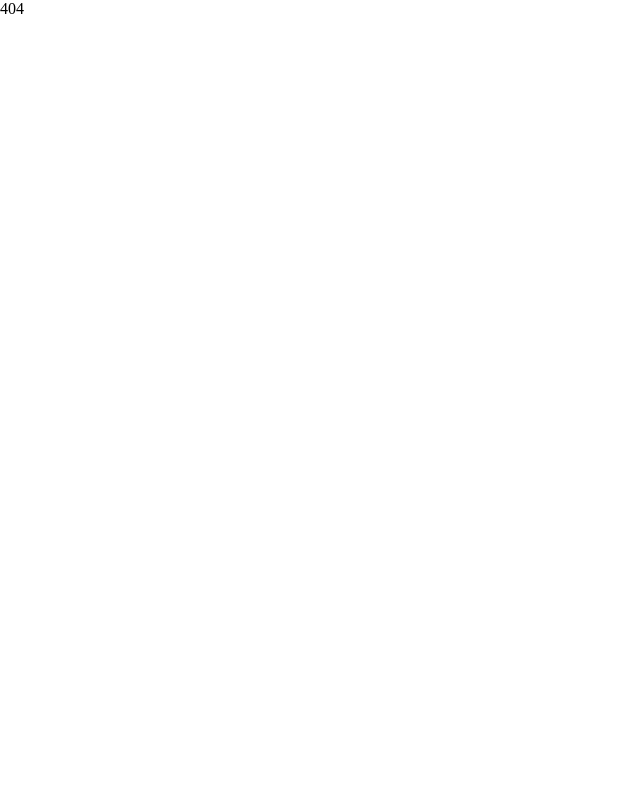
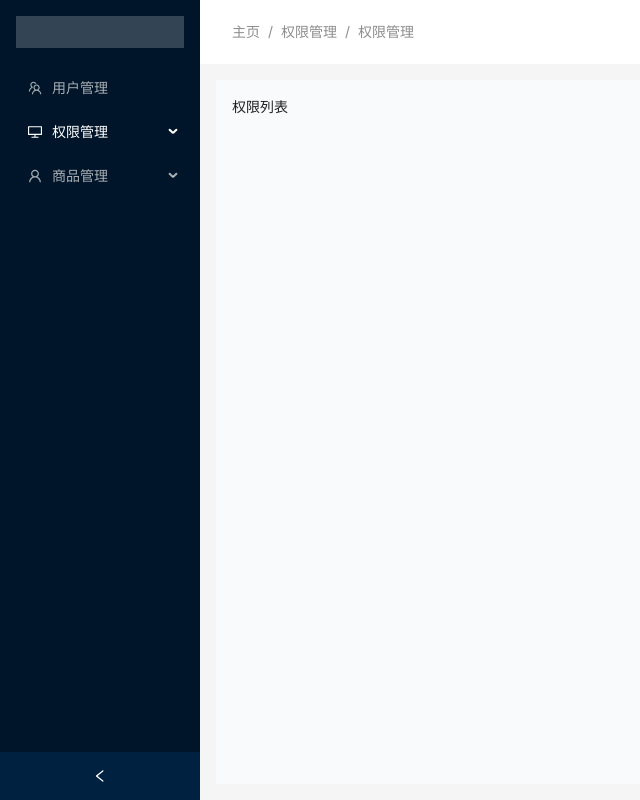
Before and after one commit to sdrpsps/react-cms, a React (Vite) app: page /permission/rightList in a window 1280 px wide. Shown: the whole page, without its empty margins (0-640 px from the left). Built offline with nearby package versions, Linux system fonts and the light colour scheme; sample sign-in values are in the browser's storage.

Commit message:
feat: ✨ 引入面包屑导航（存在问题）
## 面包屑组件
- 引入 antd 官网 demo

## 权限管理组件
- 创建以测试面包屑导航

## 角色列表组件
- 创建以测试面包屑导航

## 权限列表组件
- 创建以测试面包屑导航

```diff
--- a/src/components/Dashboard/components/Breadcrumb/index.tsx
+++ b/src/components/Dashboard/components/Breadcrumb/index.tsx
@@ -1,12 +1,31 @@
 import { Breadcrumb } from 'antd';
+import { Link, useLocation } from 'react-router-dom';
 
 function CustBreadcrumb() {
-  return (
-    <Breadcrumb className='ml-8 h-16 flex items-center'>
-      <Breadcrumb.Item>User</Breadcrumb.Item>
-      <Breadcrumb.Item>Bill</Breadcrumb.Item>
-    </Breadcrumb>
-  );
+  const breadcrumbNameMap: Record<string, string> = {
+    '/user': '用户管理',
+    '/permission': '权限管理',
+    '/permission/roleList': '角色管理',
+    '/permission/rightList': '权限管理',
+  };
+  const location = useLocation();
+  const pathSnippets = location.pathname.split('/').filter((i) => i);
+
+  const extraBreadcrumbItems = pathSnippets.map((_, index) => {
+    const url = `/${pathSnippets.slice(0, index + 1).join('/')}`;
+    return (
+      <Breadcrumb.Item key={url}>
+        <Link to={url}>{breadcrumbNameMap[url]}</Link>
+      </Breadcrumb.Item>
+    );
+  });
+  const breadcrumbItems = [
+    <Breadcrumb.Item key="home">
+      <Link to="/">主页</Link>
+    </Breadcrumb.Item>,
+  ].concat(extraBreadcrumbItems);
+
+  return <Breadcrumb className="ml-8 h-16 flex items-center">{breadcrumbItems}</Breadcrumb>;
 }
 
 export default CustBreadcrumb;
--- a/src/components/Dashboard/components/Sider/index.tsx
+++ b/src/components/Dashboard/components/Sider/index.tsx
@@ -40,7 +40,7 @@ function CustSider() {
   // 点击菜单跳转
   const onClick: MenuProps['onClick'] = (e) => {
     setSelectedKeys(e.keyPath);
-    naviagte(e.keyPath.join('/'));
+    naviagte(e.keyPath.reverse().join('/'));
   };
 
   useEffect(() => {
--- /dev/null
+++ b/src/components/Permission/RightList/index.tsx
@@ -0,0 +1,5 @@
+function RightList() {
+  return <div>权限列表</div>;
+}
+
+export default RightList;
--- /dev/null
+++ b/src/components/Permission/RoleList/index.tsx
@@ -0,0 +1,5 @@
+function RoleList() {
+  return <div>角色列表</div>;
+}
+
+export default RoleList;
--- /dev/null
+++ b/src/components/Permission/index.tsx
@@ -0,0 +1,7 @@
+import { Outlet } from 'react-router-dom';
+
+function Permission() {
+  return <Outlet />;
+}
+
+export default Permission;
--- a/src/routes/index.tsx
+++ b/src/routes/index.tsx
@@ -9,6 +9,9 @@ import { lazy, ReactNode, Suspense } from 'react';
 const LoginPage = lazy(() => import('@/components/Login'));
 const Dashboard = lazy(() => import('@/components/Dashboard'));
 const User = lazy(() => import('@/components/User'));
+const Permission = lazy(() => import('@/components/Permission'));
+const RoleList = lazy(() => import('@/components/Permission/RoleList'));
+const RightList = lazy(() => import('@/components/Permission/RightList'));
 // 自定义懒加载
 const lazyLoad = (children: ReactNode) => {
   return <Suspense fallback={<Spin />}>{children}</Suspense>;
@@ -16,13 +19,23 @@ const lazyLoad = (children: ReactNode) => {
 
 const route: RouteObject[] = [
   {
-    path: '/',
+    path: '',
     element: (
       <NeedAuth>
         <Dashboard />
       </NeedAuth>
     ),
-    children: [{ path: 'user', element: lazyLoad(<User />) }],
+    children: [
+      { path: 'user', element: lazyLoad(<User />) },
+      {
+        path: 'permission',
+        element: lazyLoad(<Permission />),
+        children: [
+          { path: 'roleList', element: lazyLoad(<RoleList />) },
+          { path: 'rightList', element: lazyLoad(<RightList />) },
+        ],
+      },
+    ],
   },
   {
     path: '/login',
```
